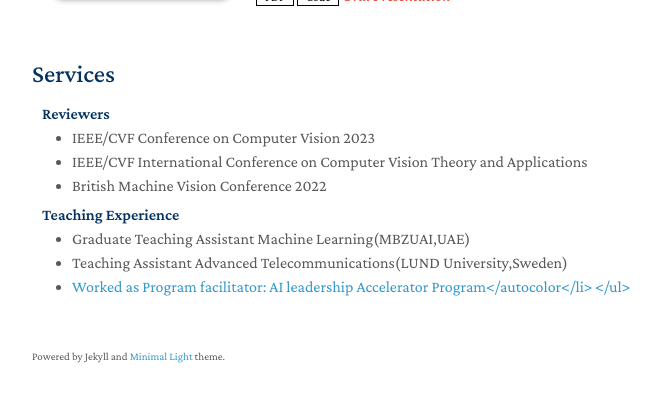
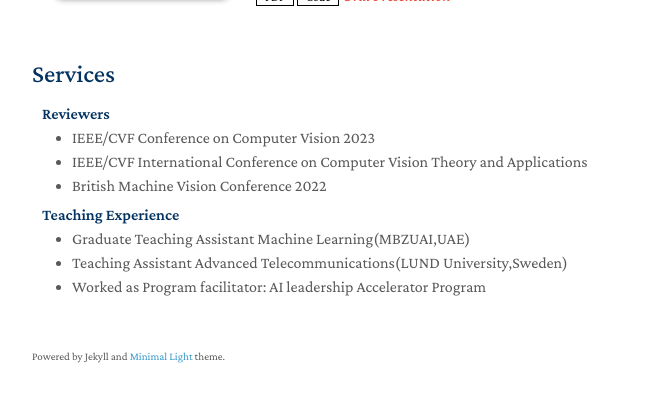
Before and after one commit to aliman80/aliman80.github.io, a Jekyll site: the page built from index.md, in a window 1280 px wide and 900 px high, scrolled down 1560 px, cut to the strip 463-865 px from the top of the window. Shown: the whole strip, without its empty margins (438-1099 px from the left). Built offline with Jekyll 4.4.1, drawn with Linux system fonts in a browser that asks for light colours; a style sheet for code colours, icons or effects is not loaded; our own code applies the rules of GitHub Pages for plain Markdown files.

Commit message:
Update services.md

```diff
--- a/_includes/services.md
+++ b/_includes/services.md
@@ -14,6 +14,6 @@
   <li><a href="www.mbzuai.ac.ae"><autocolor>Graduate Teaching Assistant
  Machine Learning(MBZUAI,UAE)</autocolor></a></li>
   <li><a href="www.lunduniversity.lu.se "><autocolor>Teaching Assistant Advanced Telecommunications(LUND University,Sweden)</autocolor></a></li>
- <li><a autocolor>Worked as Program facilitator: AI leadership Accelerator Program</autocolor</li>
+ <li>Worked as Program facilitator: AI leadership Accelerator Program</li>
 
 </ul>
```
